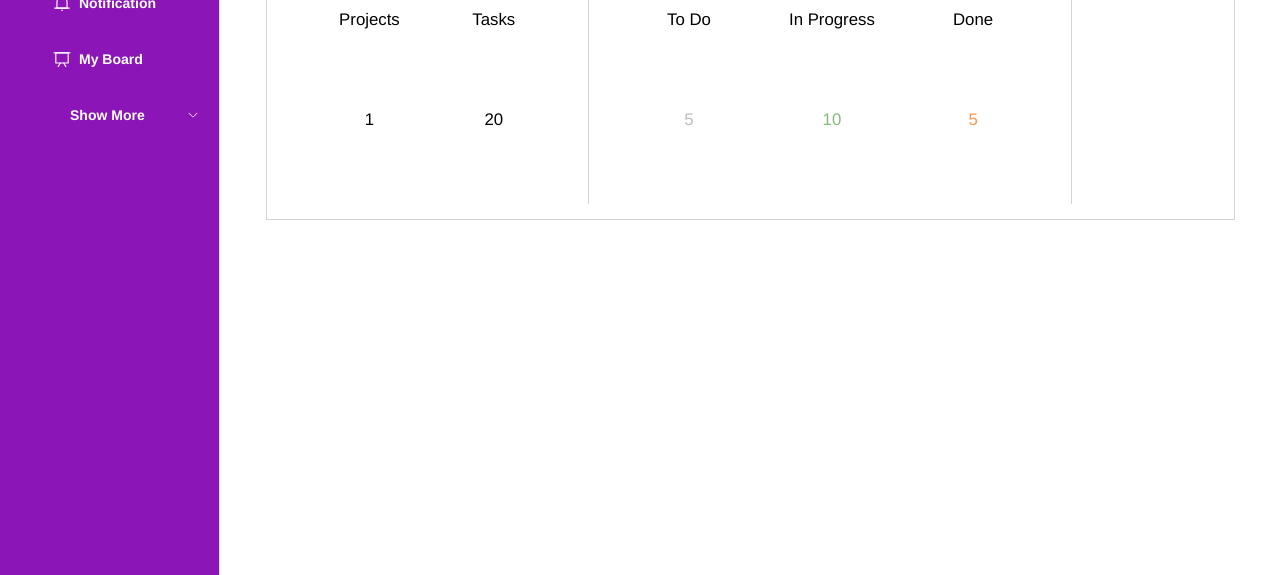
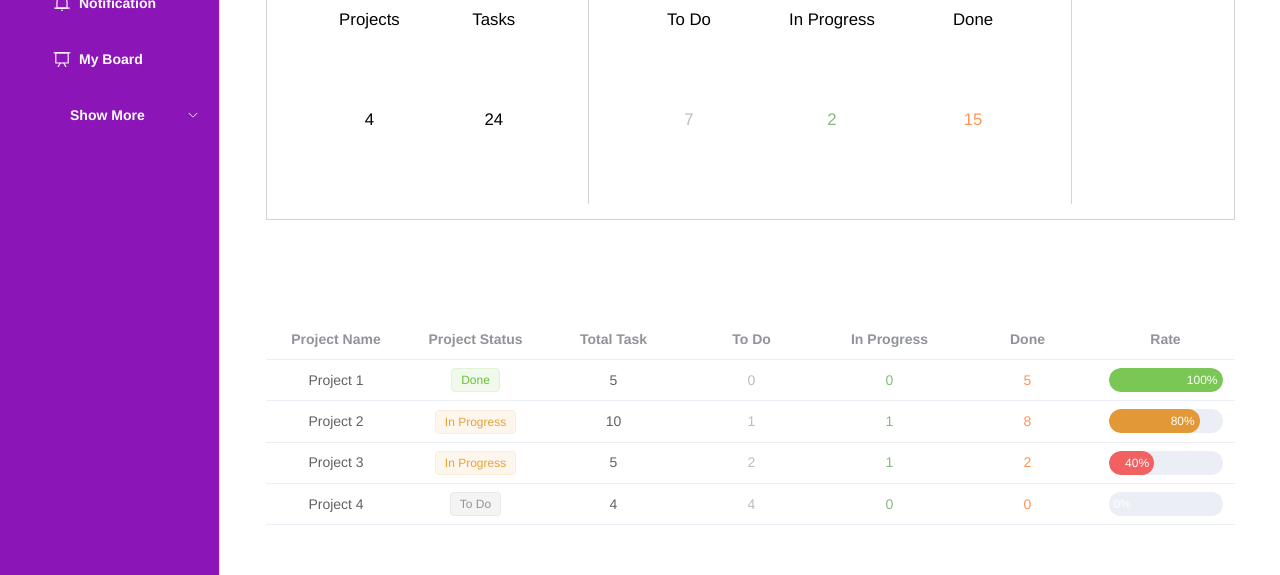
Before and after one commit to zihao-xia/deco7381, a Vue app: page /healthScore in a window 1280 px wide. Shown: the part 214-789 px from the top of the page. Built offline with nearby package versions, Linux system fonts and the light colour scheme; what vue3-apexcharts would draw is missing.

Commit message:
completed team health score page

```diff
--- a/src/pages/HealthScore.vue
+++ b/src/pages/HealthScore.vue
@@ -1,6 +1,7 @@
 <template>
     <div class="main">
         <h2>{{ team.name }} Health Score</h2>
+
         <el-row id="overview" align="middle">
             <el-col :span="8" id="count">
                 <div class="content">
@@ -15,15 +16,15 @@
             <el-col :span="12" id="progress">
                 <div class="content">
                     <div class="title">To Do</div>
-                    <div class="number" v-text="todo" :style="'color: #C4BAC1'"></div>
+                    <div class="number" v-text="todo" style="color: #C4BAC1"></div>
                 </div>
                 <div class="content">
                     <div class="title">In Progress</div>
-                    <div class="number" v-text="inProgress" :style="'color: #85BB7A'"></div>
+                    <div class="number" v-text="inProgress" style="color: #85BB7A"></div>
                 </div>
                 <div class="content">
                     <div class="title">Done</div>
-                    <div class="number" v-text="done" :style="'color: #FF9553'"></div>
+                    <div class="number" v-text="done" style="color: #FF9553"></div>
                 </div>
             </el-col>
             <el-col :span="4" id="score-chart">
@@ -32,6 +33,43 @@
                 </div>
             </el-col>
         </el-row>
+
+        <el-table id="project-table" :data="projectTableData" max-height="600">
+            <el-table-column prop="name" label="Project Name" align="center"/>
+            <el-table-column prop="status" label="Project Status" align="center">
+                <template #default="scope">
+                    <el-tag type="success" v-if="scope.row.status === 'Done'">{{ scope.row.status }}</el-tag>
+                    <el-tag type="info" v-if="scope.row.status === 'To Do'">{{ scope.row.status }}</el-tag>
+                    <el-tag type="warning" v-if="scope.row.status === 'In Progress'">{{ scope.row.status }}</el-tag>
+                </template>
+            </el-table-column>
+            <el-table-column prop="tasks" label="Total Task" align="center"/>
+            <el-table-column prop="todo" label="To Do" align="center">
+                <template #default="scope">
+                    <div style="color: #C4BAC1">{{ scope.row.todo }}</div>
+                </template>
+            </el-table-column>
+            <el-table-column prop="inProgress" label="In Progress" align="center">
+                <template #default="scope">
+                    <div style="color: #85BB7A">{{ scope.row.inProgress }}</div>
+                </template>
+            </el-table-column>
+            <el-table-column prop="done" label="Done" align="center">
+                <template #default="scope">
+                    <div style="color: #FF9553">{{ scope.row.done }}</div>
+                </template>
+            </el-table-column>
+            <el-table-column prop="rate" label="Rate" align="center">
+                <template #default="scope">
+                    <el-progress
+                    :text-inside="true"
+                    :stroke-width="24"
+                    :percentage="scope.row.rate"
+                    :color="rateColor"
+                    />
+                </template>
+            </el-table-column>
+        </el-table>
     </div>
 </template>
 
@@ -40,10 +78,59 @@ import HealthScoreRadialBarChart from '../components/HealthScoreRadialBarChart.v
 
 let team = {
     name: 'Pet Alliance',
-    project: 1
+    project: 4
 }
 
-let projectNum = 1, taskNum = 20, todo = 5, inProgress = 10, done = 5
+let projectNum = 4, taskNum = 24, todo = 7, inProgress = 2, done = 15
+
+const projectTableData = [
+    {
+        name: 'Project 1',
+        status: 'Done',
+        tasks: 5,
+        todo: 0,
+        inProgress: 0,
+        done: 5,
+        rate: 100
+    },
+    {
+        name: 'Project 2',
+        status: 'In Progress',
+        tasks: 10,
+        todo: 1,
+        inProgress: 1,
+        done: 8,
+        rate: 80
+    },
+    {
+        name: 'Project 3',
+        status: 'In Progress',
+        tasks: 5,
+        todo: 2,
+        inProgress: 1,
+        done: 2,
+        rate: 40
+    },
+    {
+        name: 'Project 4',
+        status: 'To Do',
+        tasks: 4,
+        todo: 4,
+        inProgress: 0,
+        done: 0,
+        rate: 0
+    }
+]
+
+const rateColor = (percentage) => {
+    if (percentage < 50) {
+        return '#F26161'
+    } else if (percentage === 100) {
+        return '#7AC756'
+    } else {
+        return '#E29836'
+    }
+}
 
 export default {
     name: 'Health Score',
@@ -57,7 +144,9 @@ export default {
             taskNum,
             todo,
             inProgress,
-            done
+            done,
+            projectTableData,
+            rateColor
         }
     }
 }
@@ -99,4 +188,8 @@ export default {
 .chart {
     margin-top: 45px;
 }
+
+#project-table {
+    margin-top: 100px;
+}
 </style>
```
